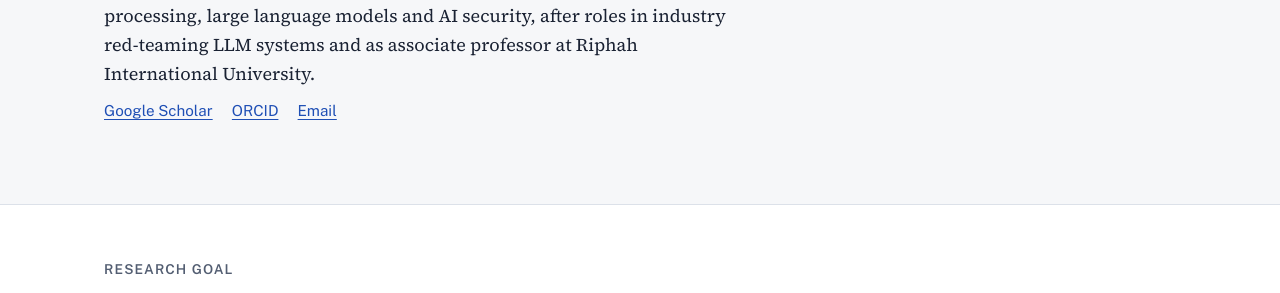
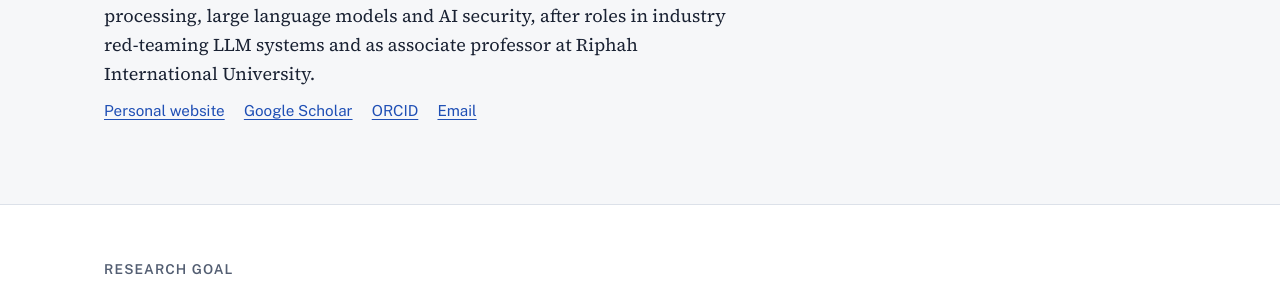
Before and after one commit to Adeelzafar/privnlp, a Jekyll site: the page built from index.html, in a window 1280 px wide. Shown: the part 283-576 px from the top of the page. Built offline with Jekyll 4.4.1, drawn with Linux system fonts in a browser that asks for light colours.

Commit message:
Update index.html

```diff
--- a/index.html
+++ b/index.html
@@ -22,6 +22,7 @@ body_class: home
     <p class="person-role">{{ me.role }}, {{ me.affiliation }}</p>
     <div class="person-bio">{{ me.bio | markdownify }}</div>
     <ul class="profile-links">
+      {%- if me.url and me.url != "" %}<li><a href="{{ me.url }}">Personal website</a></li>{% endif -%}
       {%- if site.author.scholar != "" %}<li><a href="{{ site.author.scholar }}">Google Scholar</a></li>{% endif -%}
       {%- if site.author.orcid != "" %}<li><a href="https://orcid.org/{{ site.author.orcid }}">ORCID</a></li>{% endif -%}
       <li><a href="mailto:{{ site.author.email }}">Email</a></li>
```
